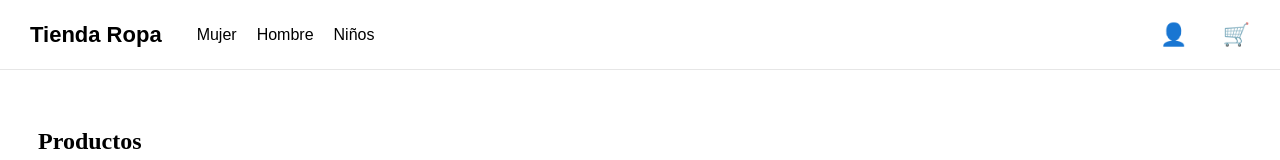
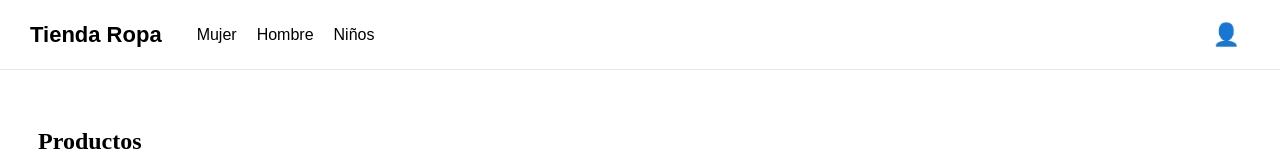
Before and after one commit to Jesuss-07/AppTiendaRopaDAM, an Angular app in the folder Frontend/apptienda/: page /inicio in a window 1280 px wide. Shown: the top 160 px of the page. Built offline with nearby package versions, Linux system fonts and the light colour scheme.

Commit message:
Se agrego solucion al problema del carrito + ruta a /inicio

```diff
--- a/Frontend/apptienda/src/app/pages/inicio/inicio.component.html
+++ b/Frontend/apptienda/src/app/pages/inicio/inicio.component.html
@@ -22,12 +22,12 @@
         <a href="#" *ngIf="rol === 'ADMINISTRADOR' || rol === 'VENDEDOR'">Productos</a>
         <!-- Solo mostrar para administradores -->
         <a href="#" *ngIf="rol === 'ADMINISTRADOR'">Usuarios</a>
-        <a href="#" *ngIf="rol === 'ADMINISTRADOR'">Empresa</a>
+        <a href="/empresa" *ngIf="rol === 'ADMINISTRADOR'">Empresa</a>
         <a (click)="logout()">Cerrar sesión</a>
       </div>
     </div>
 
-    <div class="icon">
+    <div class="icon" *ngIf="rol === 'CLIENTE'">
       <span class="icon-symbol">🛒</span>
     </div>
   </div>
--- a/Frontend/apptienda/src/app/pages/usuario/editor-cliente/editor.component.html
+++ b/Frontend/apptienda/src/app/pages/usuario/editor-cliente/editor.component.html
@@ -18,7 +18,7 @@
       </div>
     </div>
 
-    <div class="icon">
+    <div class="icon" *ngIf="rol === 'CLIENTE'">
       <span class="icon-symbol">🛒</span>
     </div>
   </div>
--- a/Frontend/apptienda/src/app/pages/usuario/editor-vendedor/editor.component.html
+++ b/Frontend/apptienda/src/app/pages/usuario/editor-vendedor/editor.component.html
@@ -18,7 +18,7 @@
       </div>
     </div>
 
-    <div class="icon">
+    <div class="icon" *ngIf="rol === 'CLIENTE'">
       <span class="icon-symbol">🛒</span>
     </div>
   </div>
```
